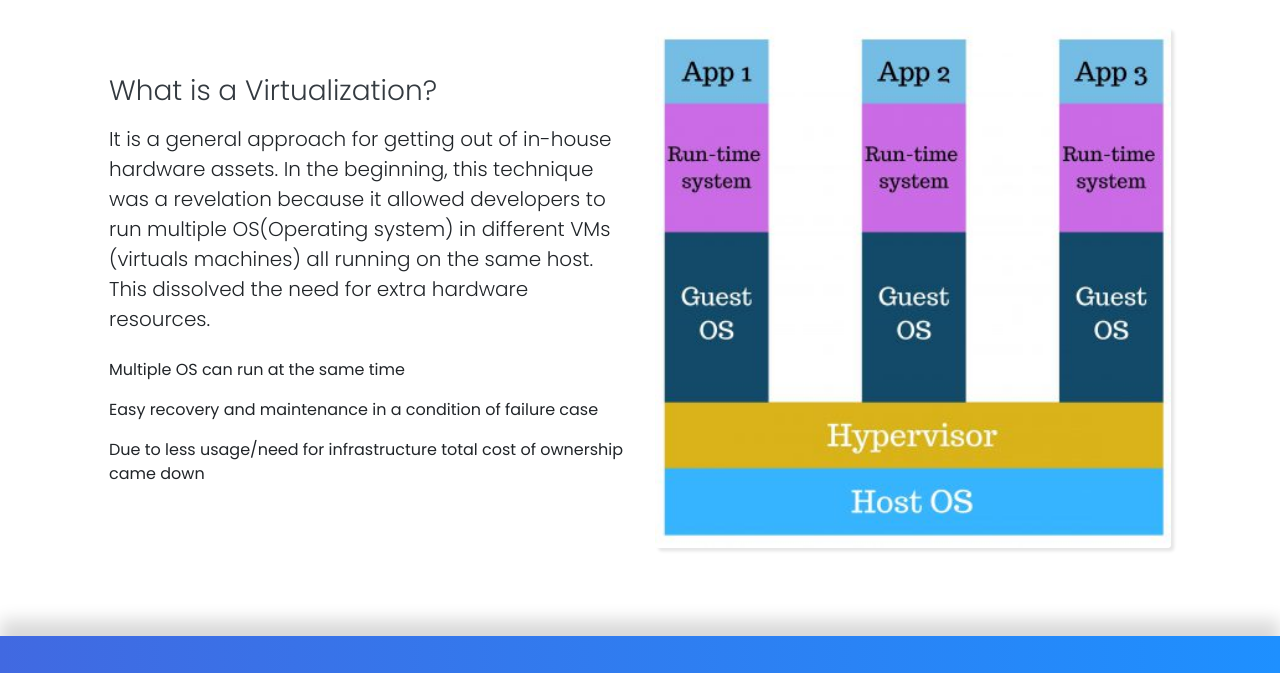
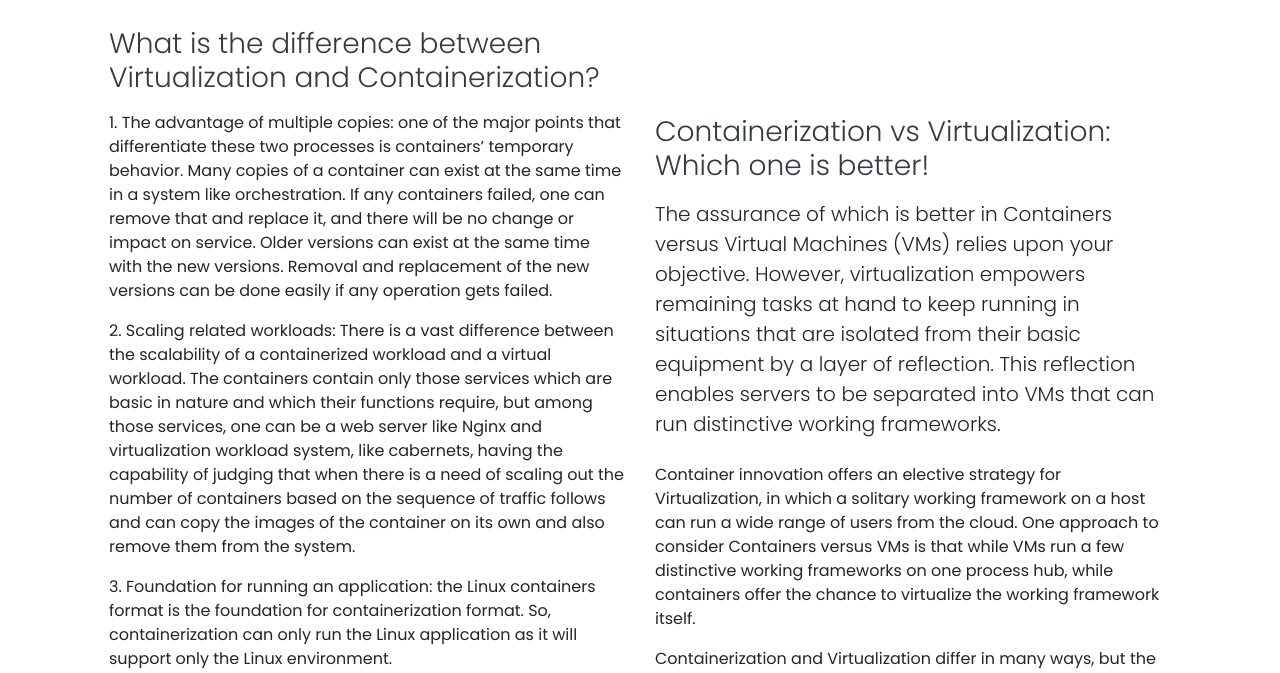
Before and after one commit to Abhinavk574/DockerNUAK, a plain HTML site: page vs.html in a window 1280 px wide. Shown: the part 790-1463 px from the top of the page. Drawn offline with Linux system fonts and the light colour scheme.

Commit message:
Feature: Difference between Virtualization and Containerization  Page with content.

```diff
--- a/virtual.html
+++ b/vs.html
@@ -63,8 +63,8 @@
 
         <div class="collapse navbar-collapse" id="navbarResponsive">
             <ul class="navbar-nav ml-auto">
-                <li class="nav-item"><a href="docker.html" class="nav-link">Docker</a></li>
-                <li class="nav-item"><a href="virtual.html" class="nav-link active">Virtualization</a></li>
+                <li class="nav-item"><a href="docker.html" class="nav-link active">Docker</a></li>
+                <li class="nav-item"><a href="virtual.html" class="nav-link">Virtualization</a></li>
                 <li class="nav-item"><a href="contian.html" class="nav-link">Containerization</a></li>
                 <li class="nav-item"><a href="vs.html" class="nav-link">Containerization VS Virtualization</a></li>
                 <li class="nav-item"><a href="tutorials.html" class="nav-link">Docker Tutorials</a></li>
@@ -83,7 +83,7 @@
         <div class="col-12 text-center text-uppercase my-5 mb-lg-3">
             <h1 class="text-dark pb-3">
                 <i class="fas fa-bahai"></i>
-                Virtualization
+                Virtualization vs Containerization
                 <i class="fas fa-bahai"></i>
             </h1>
             <div class="border-top border-primary w-50 mx-auto"></div>
@@ -98,25 +98,61 @@
 
         <div class="col-lg-6 mb-5 my-lg-auto">
             <h3 class="text-dark mb-3">
-                What is a Virtualization?
+                What is the difference between Virtualization and Containerization?
             </h3>
-            <p class="lead mb-4">
-                It is a general approach for getting out of in-house hardware assets. In the beginning, this technique
-                was a revelation because it allowed developers to run multiple OS(Operating system) in different VMs
-                (virtuals machines) all running on the same host. This dissolved the need for extra hardware resources.
+            <p>
+                1. The advantage of multiple copies: one of the major points that differentiate these two processes is
+                containers’ temporary behavior. Many copies of a container can exist at the same time in a system like
+                orchestration. If any containers failed, one can remove that and replace it, and there will be no change
+                or impact on service. Older versions can exist at the same time with the new versions. Removal and
+                replacement of the new versions can be done easily if any operation gets failed.
             </p>
             <p>
-                Multiple OS can run at the same time
+                2. Scaling related workloads: There is a vast difference between the scalability of a containerized
+                workload and a virtual workload. The containers contain only those services which are basic in nature
+                and which their functions require, but among those services, one can be a web server like Nginx and
+                virtualization workload system, like cabernets, having the capability of judging that when there is a
+                need of scaling out the number of containers based on the sequence of traffic follows and can copy the
+                images of the container on its own and also remove them from the system.
             </p>
             <p>
-                Easy recovery and maintenance in a condition of failure case
+                3. Foundation for running an application: the Linux containers format is the foundation for
+                containerization format. So, containerization can only run the Linux application as it will support only
+                the Linux environment.
             </p>
             <p>
-                Due to less usage/need for infrastructure total cost of ownership came down
+                4. Using microservices architecture: Google firstly uses the architecture “microservices” and then by
+                Netflix. One can operate these systems without excluding any single application. In the form of
+                functions, they perform small workloads that may be contacted through API, and they perform different
+                functions. These functions can be seen in traditional applications, although many applications can
+                perform the same functions on repeat.
             </p>
         </div>
 
-        <div class="col-lg-6"><img src="img/virtualization-daigram-416x420.jpg" alt="virtualization diagram" class="w-100 rounded"></div>
+        <div class="col-lg-6 mb-5 my-lg-auto">
+            <h3 class="text-dark mb-3">
+                Containerization vs Virtualization: Which one is better!
+            </h3>
+            <p class="lead mb-4">
+                The assurance of which is better in Containers versus Virtual Machines (VMs) relies upon your objective.
+                However, virtualization empowers remaining tasks at hand to keep running in situations that are isolated
+                from their basic equipment by a layer of reflection. This reflection enables servers to be separated
+                into VMs that can run distinctive working frameworks.
+            </p>
+            <p>
+                Container innovation offers an elective strategy for Virtualization, in which a solitary working
+                framework on a host can run a wide range of users from the cloud. One approach to consider Containers
+                versus VMs is that while VMs run a few distinctive working frameworks on one process hub, while
+                containers offer the chance to virtualize the working framework itself.
+            </p>
+            <p>
+                Containerization and Virtualization differ in many ways, but the primary difference is that containers
+                provide a way to virtualize an OS to run multiple workloads in a single OS instance. With VMs, the
+                hardware is virtualized to run multiple OS instances. The speed, agility, and portability of the
+                container make it another tool to streamline software development.
+            </p>
+        </div>
+
 
     </div>
 </div>
```
Also changed, not shown: contain.html (renamed from contian.html, +1 -1 lines), docker.html (+1 -1 lines).
